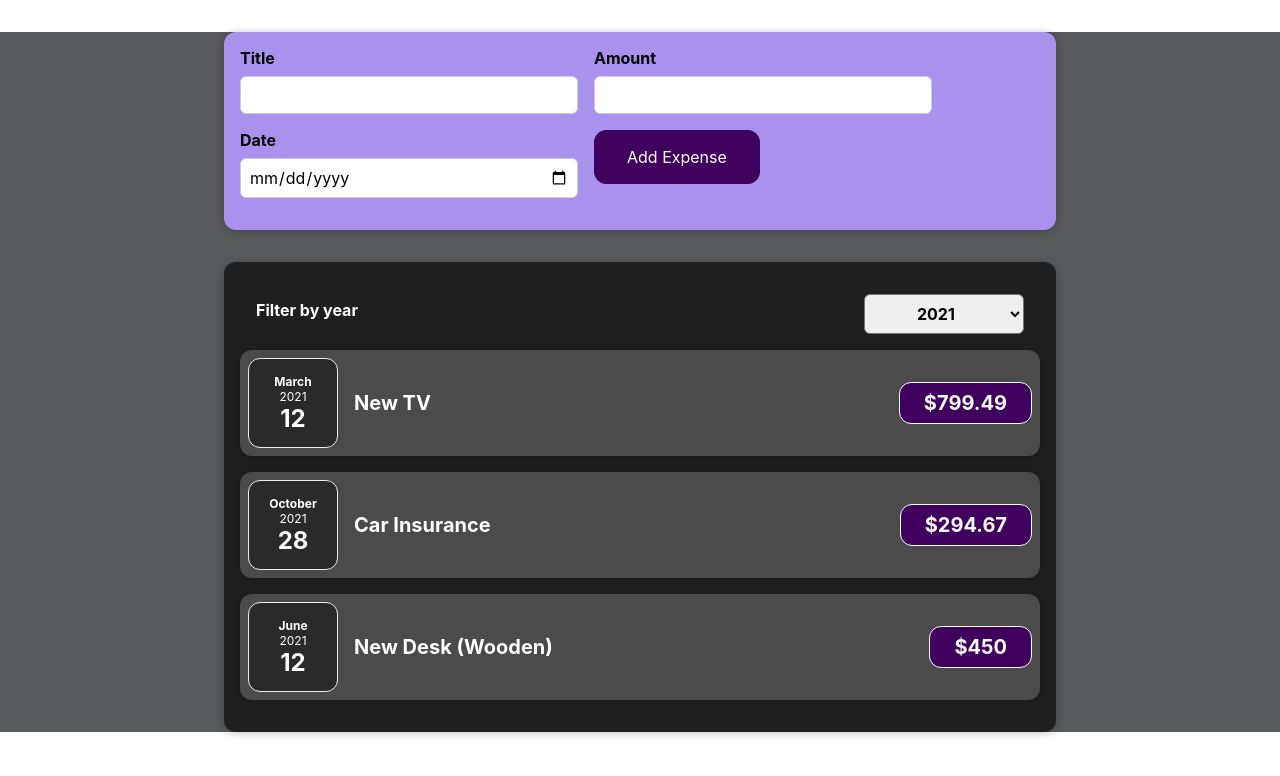
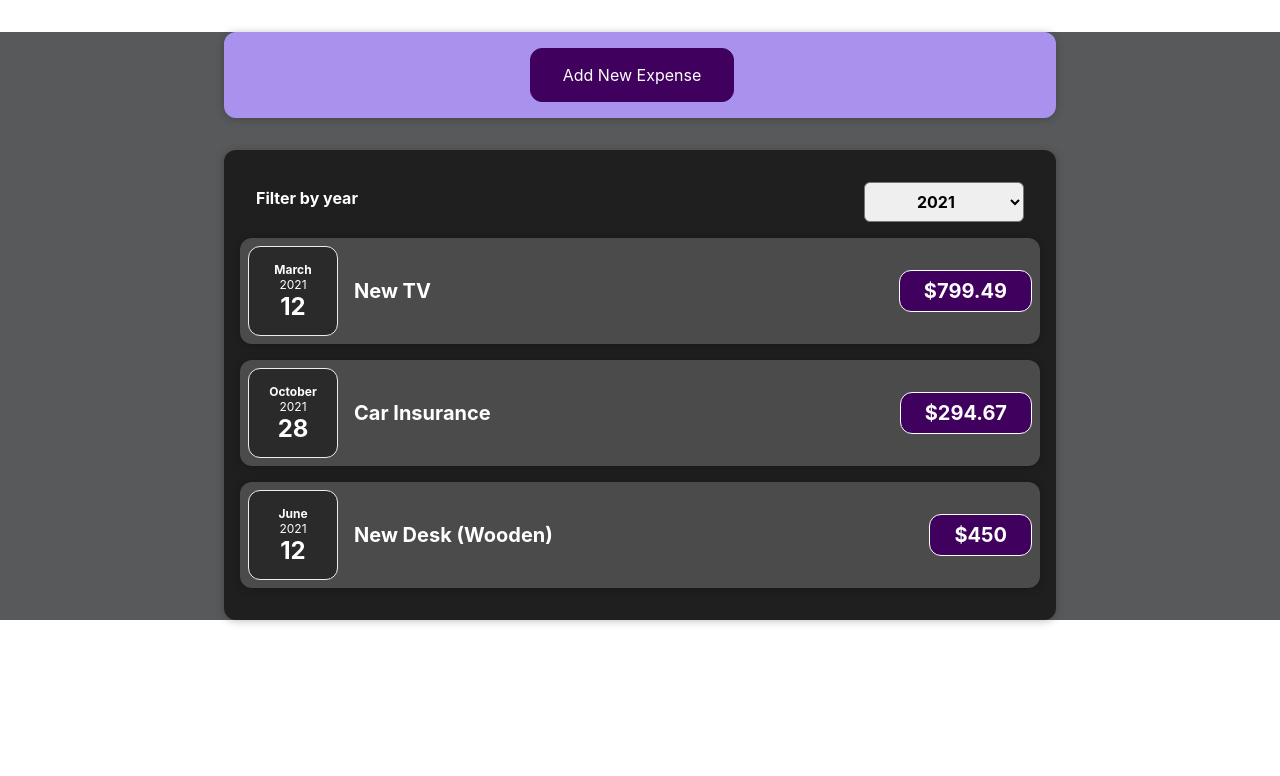
Before and after one commit to AtenaAmiri/Expense-app, a React (Create React App) app: page / in a window 1280 px wide. Shown: the top 776 px of the page. Built offline with nearby package versions, Linux system fonts and the light colour scheme.

Commit message:
Expense-app

```diff
--- a/src/components/Expenses/ExpenseItem.js
+++ b/src/components/Expenses/ExpenseItem.js
@@ -4,6 +4,7 @@
 
 const ExpenseItem = (props) => {
   return (
+    <li>
       <Card className="expense-item">
         <ExpenseDate date={props.date} />
         <div className="expense-item__description">
@@ -11,6 +12,7 @@
           <div className="expense-item__price">${props.amount}</div>
         </div>
       </Card>
+    </li>
   );
 };
 
--- a/src/components/Expenses/Expenses.js
+++ b/src/components/Expenses/Expenses.js
@@ -1,7 +1,7 @@
 import React, { useState } from "react";
-import ExpenseItem from "./ExpenseItem";
 import Card from "../UI/Card";
 import ExpensesFilter from "./ExpenseFilter";
+import ExpensesList from "./ExpensesList";
 import "./Expenses.css";
 
 const Expenses = (props) => {
@@ -15,18 +15,6 @@
     return expense.date.getFullYear().toString() === filteredYear;
   });
 
-  let expensesContent = <p style={{ color: "#fff" }}>No expenses found. </p>;
-
-  if (filteredExpenses.length > 0) {
-    expensesContent = filteredExpenses.map((expense) => (
-      <ExpenseItem
-        key={expense.id}
-        title={expense.title}
-        amount={expense.amount}
-        date={expense.date}
-      />
-    ));
-  }
   return (
     <Card className="expenses">
       <ExpensesFilter
@@ -38,7 +26,7 @@
         <p style={{ color: "#fff" }}>No expenses found. </p>
       )} */}
 
-      {expensesContent}
+      <ExpensesList items={filteredExpenses} />
     </Card>
   );
 };
--- /dev/null
+++ b/src/components/Expenses/ExpensesList.css
@@ -0,0 +1,9 @@
+.expenses-list {
+  list-style: none;
+  padding: 0;
+}
+
+.expenses-list__fallback {
+  color: white;
+  text-align: center;
+}
--- /dev/null
+++ b/src/components/Expenses/ExpensesList.js
@@ -0,0 +1,22 @@
+import React from "react";
+import "./ExpensesList.css";
+import ExpenseItem from "./ExpenseItem";
+
+export default function ExpensesList(props) {
+  if (props.items.length === 0) {
+    return <h2 className="expenses-list__fallback">Found no expenses.</h2>;
+  }
+
+  return (
+    <ul className="expenses-list">
+      {props.items.map((expense) => (
+        <ExpenseItem
+          key={expense.id}
+          title={expense.title}
+          amount={expense.amount}
+          date={expense.date}
+        />
+      ))}
+    </ul>
+  );
+}
--- a/src/components/NewExpense/NewExpenseForm.js
+++ b/src/components/NewExpense/NewExpenseForm.js
@@ -67,6 +67,9 @@
           />
         </div>
         <div className="new-expense__actions">
+          <button type="button" onClick={props.onCancel}>
+            Cancel
+          </button>
           <button type="submit">Add Expense</button>
         </div>
       </div>
--- a/src/components/NewExpense/NewExpese.js
+++ b/src/components/NewExpense/NewExpese.js
@@ -1,7 +1,10 @@
+import React, { useState } from "react";
 import NewExpenseForm from "./NewExpenseForm";
+import "./NewExpense.css";
 
-import "./NewExpense.css";
 const NewExpense = (props) => {
+  const [isEditing, setIsEditing] = useState(false);
+
   const saveExpenseHandler = (enteredExpenseData) => {
     const expenseData = {
       ...enteredExpenseData,
@@ -9,10 +12,28 @@
     };
 
     props.onAddExpense(expenseData);
+    setIsEditing(false);
   };
+
+  const startEditingHandler = () => {
+    setIsEditing(true);
+  };
+
+  const stopEditingHandler = () => {
+    setIsEditing(false);
+  };
+
   return (
     <div className="new-expense">
-      <NewExpenseForm onSaveExpenseData={saveExpenseHandler} />
+      {!isEditing && (
+        <button onClick={startEditingHandler}>Add New Expense</button>
+      )}
+      {isEditing && (
+        <NewExpenseForm
+          onSaveExpenseData={saveExpenseHandler}
+          onCancel={stopEditingHandler}
+        />
+      )}
     </div>
   );
 };
```
Lines whose indentation alone changed are shown as unchanged.
